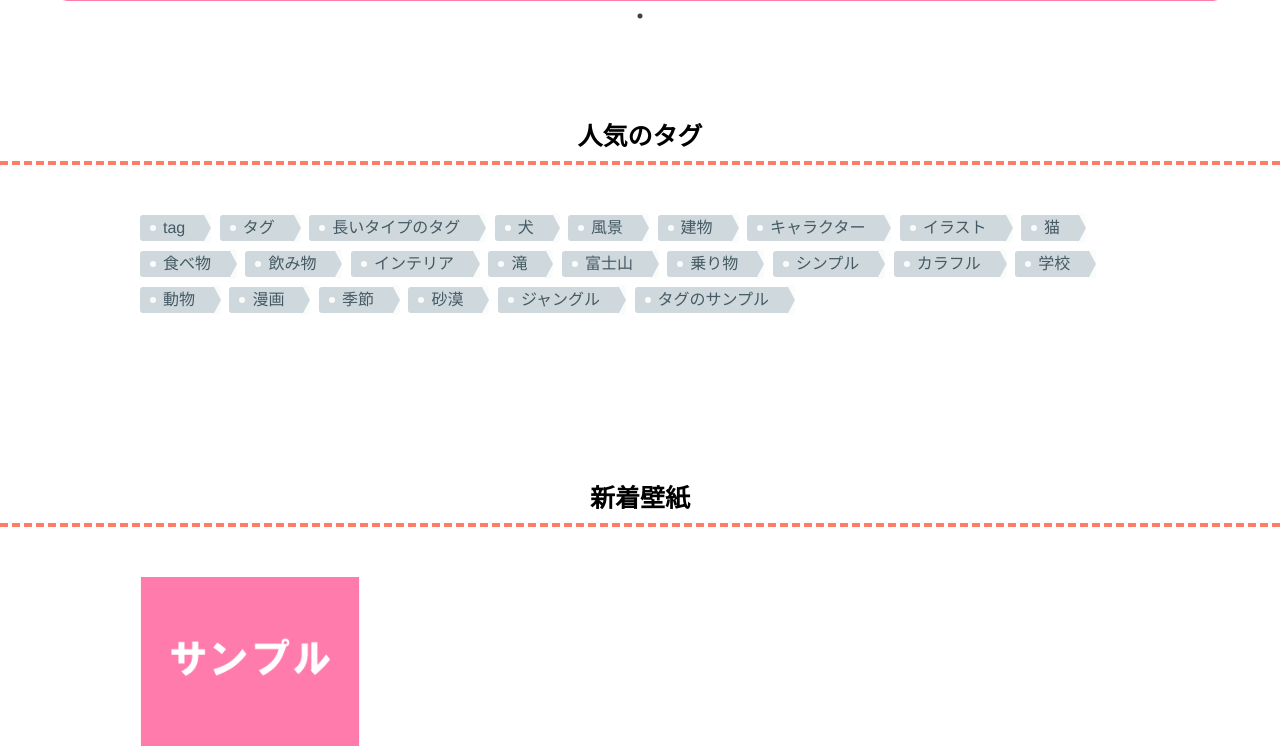
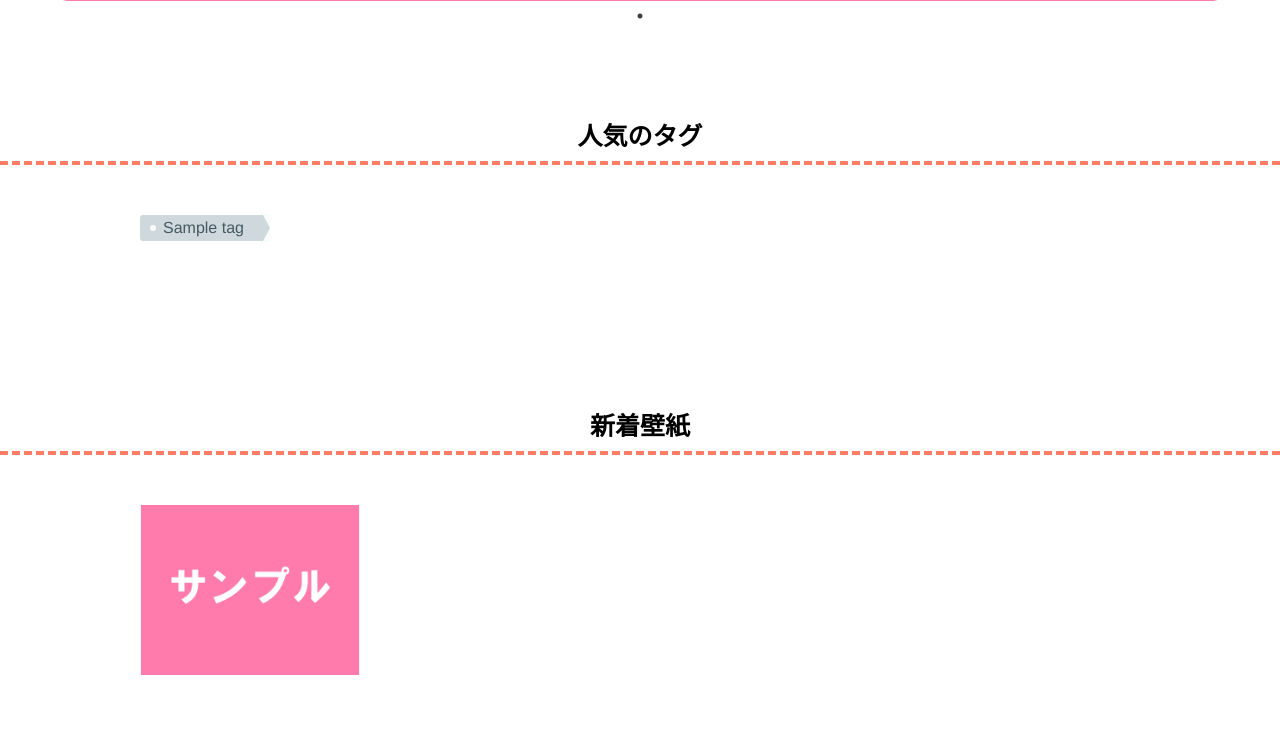
Before and after one commit to iizuka-y/walpema, a PHP site: page / in a window 1280 px wide. Shown: the part 833-1579 px from the top of the page. Run offline with PHP 8.4, Linux system fonts and the light colour scheme; tables that the repository leaves empty or names only in its code hold one stand-in row (values such as "Sample post"); some libraries are stand-ins or nearby versions.

Commit message:
タグを動的にした

```diff
--- a/app/class/Item.php
+++ b/app/class/Item.php
@@ -36,5 +36,11 @@ class Item extends Model{
 
   }
 
+  public function tags(){
+
+    return Tag::where(['item_id' => $this->id]);
+
+  }
+
 }
 ?>
--- a/css/wallpaper_detail.css
+++ b/css/wallpaper_detail.css
@@ -30,8 +30,9 @@
 #w-detail .wallpaper{
     width: 60%;
     height: 350px;
-    padding-right: 10px;
+    margin-right: 10px;
     margin-bottom: 30px;
+    background-color: #EFEFEF;
 }
 
 #w-detail .wallpaper img{
--- a/view/index.php
+++ b/view/index.php
@@ -3,6 +3,7 @@ require_once(dirname(__FILE__).'/../app/controller/before_view.php');
 
 define('POPULAR_ITEM_NUM', 5); // 画面に表示する人気の商品の数
 define('MAX_FAVITEM_NUM', 4); // 画面に表示するお気に入り商品の最大数
+define('MAX_TAG_NUM', 24); // 画面に表示する人気タグの最大数
 define('MAX_NEWITEM_NUM', 24); // 画面に表示する新着商品の最大数
 
 function getPopularItem(){
@@ -31,6 +32,21 @@ function getFavItem(){
     }
 
     return $fav_items;
+}
+
+function getPopularTag(){
+
+    $popularAllTags = Tag::popular('tag_name');
+    $popular_tags = [];
+    $count = 0;
+    foreach($popularAllTags as $popularTag){
+        if($count >= MAX_TAG_NUM) break;
+        $popular_tags[] = $popularTag;
+        $count ++;
+    }
+
+    return $popular_tags;
+
 }
 
 function getNewItem(){
@@ -128,30 +144,17 @@ function getNewItem(){
             <h2>人気のタグ</h2>
             <div class="tag-box">
                 <ul class="cp_tag01">
-                    <li><a href="wallpaper_list.php?search=#">tag</a></li>
-                    <li><a href="wallpaper_list.php?search=#">タグ</a></li>
-                    <li><a href="wallpaper_list.php?search=#">長いタイプのタグ</a></li>
-                    <li><a href="wallpaper_list.php?search=#">犬</a></li>
-                    <li><a href="wallpaper_list.php?search=#">風景</a></li>
-                    <li><a href="wallpaper_list.php?search=#">建物</a></li>
-                    <li><a href="wallpaper_list.php?search=#">キャラクター</a></li>
-                    <li><a href="wallpaper_list.php?search=#">イラスト</a></li>
-                    <li><a href="wallpaper_list.php?search=#">猫</a></li>
-                    <li><a href="wallpaper_list.php?search=#">食べ物</a></li>
-                    <li><a href="wallpaper_list.php?search=#">飲み物</a></li>
-                    <li><a href="wallpaper_list.php?search=#">インテリア</a></li>
-                    <li><a href="wallpaper_list.php?search=#">滝</a></li>
-                    <li><a href="wallpaper_list.php?search=#">富士山</a></li>
-                    <li><a href="wallpaper_list.php?search=#">乗り物</a></li>
-                    <li><a href="wallpaper_list.php?search=#">シンプル</a></li>
-                    <li><a href="wallpaper_list.php?search=#">カラフル</a></li>
-                    <li><a href="wallpaper_list.php?search=#">学校</a></li>
-                    <li><a href="wallpaper_list.php?search=#">動物</a></li>
-                    <li><a href="wallpaper_list.php?search=#">漫画</a></li>
-                    <li><a href="wallpaper_list.php?search=#">季節</a></li>
-                    <li><a href="wallpaper_list.php?search=#">砂漠</a></li>
-                    <li><a href="wallpaper_list.php?search=#">ジャングル</a></li>
-                    <li><a href="wallpaper_list.php?search=#">タグのサンプル</a></li>
+                    <?php if($popular_tags = getPopularTag()): ?>
+                        <?php foreach($popular_tags as $tag): ?>
+                        <li>
+                            <a href="wallpaper_list.php?search=<?php print $tag['tag_name'] ?>">
+                                <?php print $tag['tag_name'] ?>
+                            </a>
+                        </li>
+                        <?php endforeach ?>
+                    <?php else: ?>
+                        <p>人気のタグが存在しません</p>
+                    <?php endif ?>
                 </ul>
             </div>
 
```
Also changed, not shown: view/wallpaper_detail.php (+9 -10 lines).
